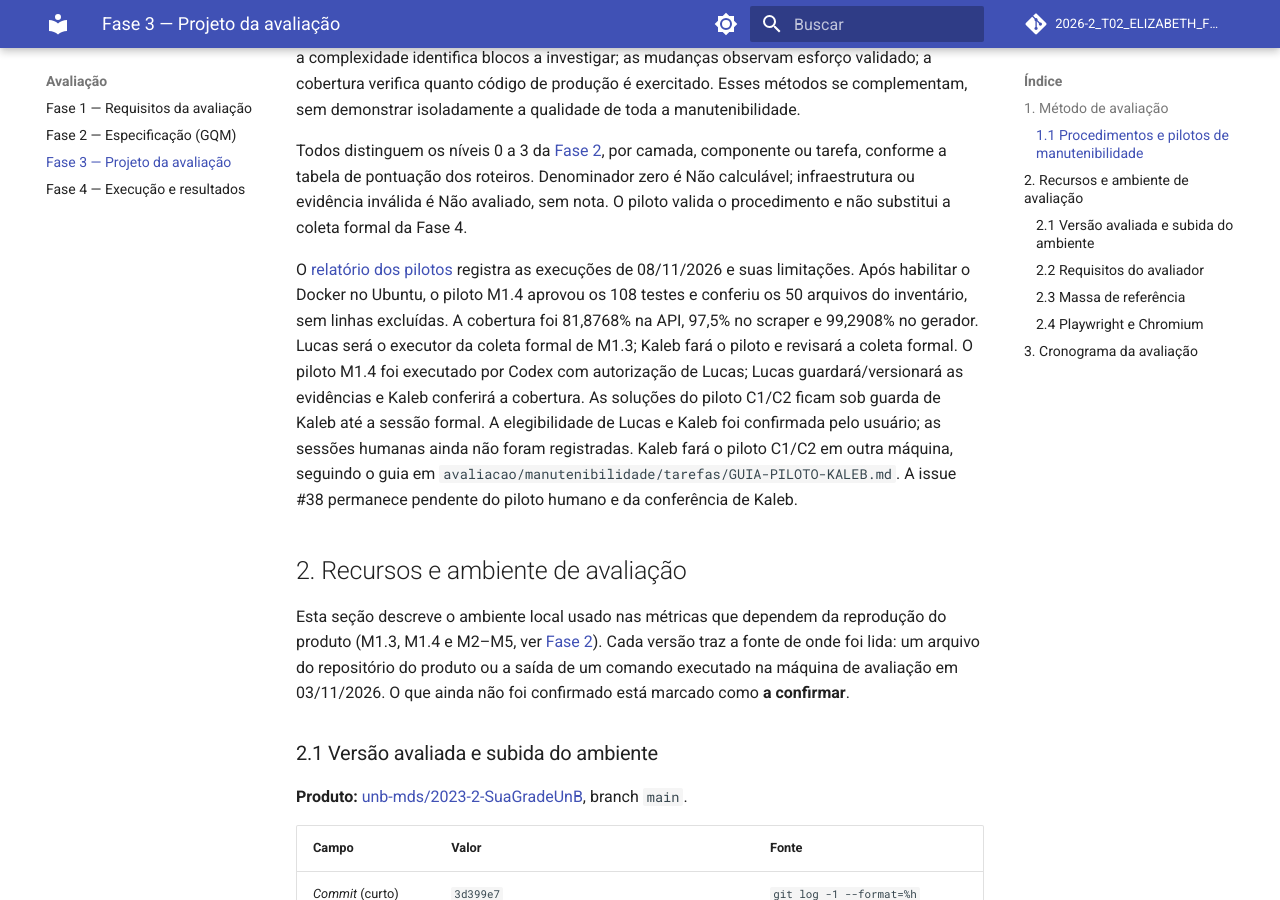
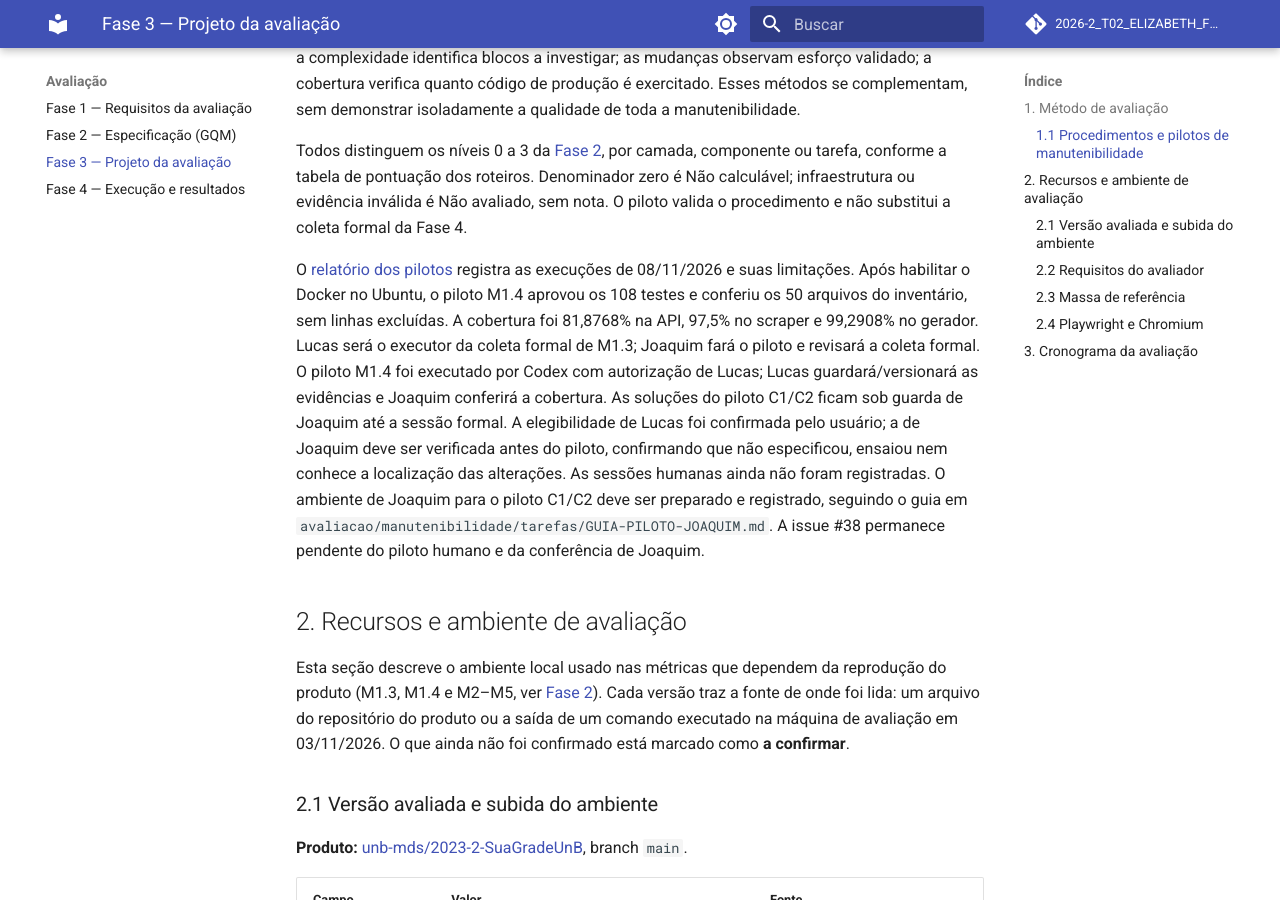
Before and after one commit to FCTE-Qualidade-de-Software-1/2026-2_T02_ELIZABETH_FRIEDMAN, an MkDocs documentation site: the page built from docs/fase-3.md, in a window 1280 px wide and 900 px high, scrolled down 811 px. Built offline with MkDocs 1.6.1 and Material for MkDocs 9.7.7, drawn with Linux system fonts in a browser that asks for light colours; comment, search, counter and statistics services are not loaded.

Commit message:
feat(manutenibilidade): update responsible parties for formal collection and pilot; verify Joaquim's eligibility

```diff
--- a/docs/fase-3.md
+++ b/docs/fase-3.md
@@ -36,13 +36,14 @@ O [relatório dos pilotos](https://github.com/FCTE-Qualidade-de-Software-1/2026-
 registra as execuções de 08/11/2026 e suas limitações. Após habilitar o Docker no Ubuntu,
 o piloto M1.4 aprovou os 108 testes e conferiu os 50 arquivos do inventário, sem linhas excluídas.
 A cobertura foi 81,8768% na API, 97,5% no scraper e 99,2908% no gerador.
-Lucas será o executor da coleta formal de M1.3; Kaleb fará o piloto e revisará a coleta formal.
+Lucas será o executor da coleta formal de M1.3; Joaquim fará o piloto e revisará a coleta formal.
 O piloto M1.4 foi executado por Codex com autorização de Lucas; Lucas guardará/versionará
-as evidências e Kaleb conferirá a cobertura.
-As soluções do piloto C1/C2 ficam sob guarda de Kaleb até a sessão formal. A elegibilidade de Lucas
-e Kaleb foi confirmada pelo usuário; as sessões humanas ainda não foram registradas.
-Kaleb fará o piloto C1/C2 em outra máquina, seguindo o guia em `avaliacao/manutenibilidade/tarefas/GUIA-PILOTO-KALEB.md`.
-A issue #38 permanece pendente do piloto humano e da conferência de Kaleb.
+as evidências e Joaquim conferirá a cobertura.
+As soluções do piloto C1/C2 ficam sob guarda de Joaquim até a sessão formal. A elegibilidade de Lucas
+foi confirmada pelo usuário; a de Joaquim deve ser verificada antes do piloto, confirmando que
+não especificou, ensaiou nem conhece a localização das alterações. As sessões humanas ainda não foram registradas.
+O ambiente de Joaquim para o piloto C1/C2 deve ser preparado e registrado, seguindo o guia em `avaliacao/manutenibilidade/tarefas/GUIA-PILOTO-JOAQUIM.md`.
+A issue #38 permanece pendente do piloto humano e da conferência de Joaquim.
 
 ## 2. Recursos e ambiente de avaliação
 
```
Also changed, not shown: avaliacao/manutenibilidade/README.md (+5 -5 lines), avaliacao/manutenibilidade/evidencias/piloto/RELATORIO.md (+8 -7 lines), avaliacao/manutenibilidade/tarefas/C1.md (+1 -1 lines), avaliacao/manutenibilidade/tarefas/C2.md (+1 -1 lines), avaliacao/manutenibilidade/tarefas/GUIA-PILOTO-JOAQUIM.md (renamed from avaliacao/manutenibilidade/tarefas/GUIA-PILOTO-KALEB.md, +17 -17 lines).
